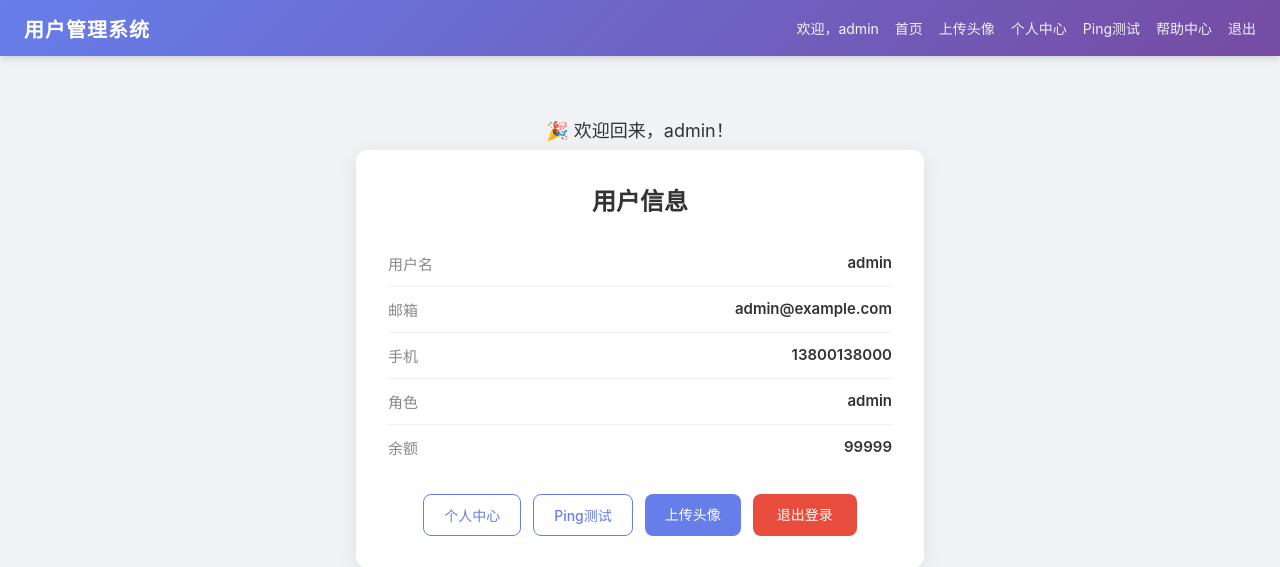
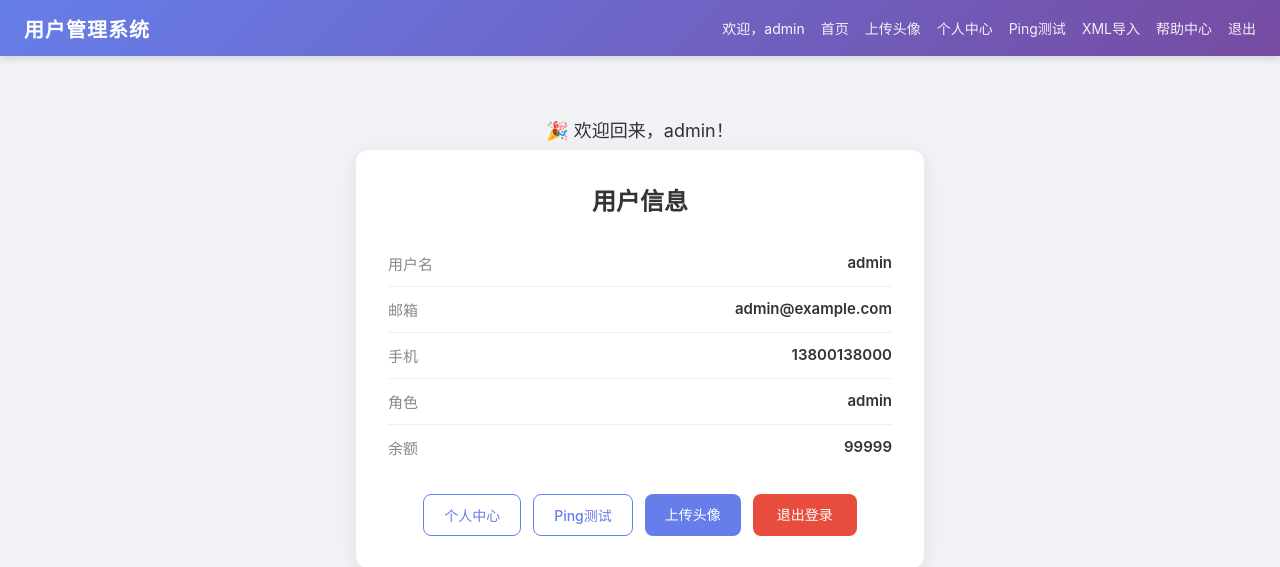
Before and after one commit to jjyyxx-1/flask-user-mgmt-security, a Flask app: page / in a window 1280 px wide. Shown: the top 567 px of the page. Run offline with Flask 3, Linux system fonts and the light colour scheme; a user stored in the database is signed in; data that the repository does not hold is empty; parts of the project's set-up code (start-up, migrations or seed data) failed here and were passed over.

Commit message:
update: templates/base.html

```diff
--- a/templates/base.html
+++ b/templates/base.html
@@ -17,6 +17,7 @@
                 <li><a href="/upload">上传头像</a></li>
                 <li><a href="/profile?user_id=1">个人中心</a></li>
                 <li><a href="/ping">Ping测试</a></li>
+                <li><a href="/xml-import">XML导入</a></li>
                 <li><a href="/page?name=help">帮助中心</a></li>
                 <li><a href="/logout">退出</a></li>
             {% else %}
```
